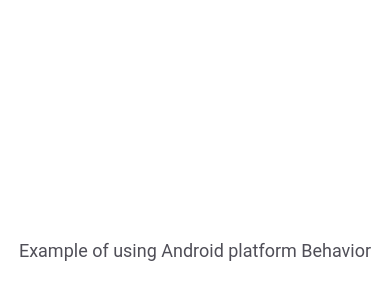
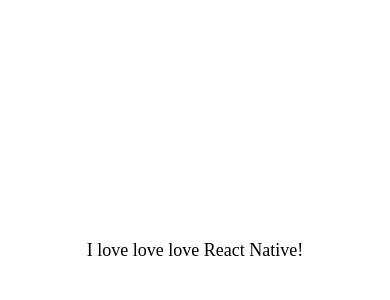
Before and after one commit to veroca88/aboutStyles-react-native, a React Native app: screen / in a window 390 px wide. Shown: the part 172-472 px from the top of the page. Built offline with nearby package versions, Linux system fonts and the light colour scheme.

Commit message:
Delete unneeded import files

```diff
--- a/App.js
+++ b/App.js
@@ -8,8 +8,11 @@ import AboutText from "./app/screens/aboutText";
 import AppText from "./app/screens/aboutEncapsulatingText";
 import Icons from "./app/screens/aboutIcons";
 import Platform from "./app/screens/aboutPlatform";
-import Ios from "./app/screens/aboutPlatformByBehavior.ios";
-import Android from "./app/screens/aboutPlatformByBehavior.android";
+
+// We dont need to import those (Ios & Android) below because React native automatically import
+// the right implementation of the specific platform import we only need to import <AppText/>
+// import Ios from "./app/screens/aboutPlatformByBehavior.ios";
+// import Android from "./app/screens/aboutPlatformByBehavior.android";
 
 export default function App() {
   // return <Styles />;
@@ -26,10 +29,8 @@ export default function App() {
         alignItems: "center",
       }}
     >
-      {/* <AppText>I love love love React Native!</AppText> */}
+      <AppText>I love love love React Native!</AppText>
       {/* <Platform>Very important this form to write code! K.I.S.</Platform> */}
-      {/* <Ios>Example of using IOS Platform Behavior</Ios>  */}
-      <Android>Example of using Android platform Behavior</Android>
     </View>
   );
 
```
